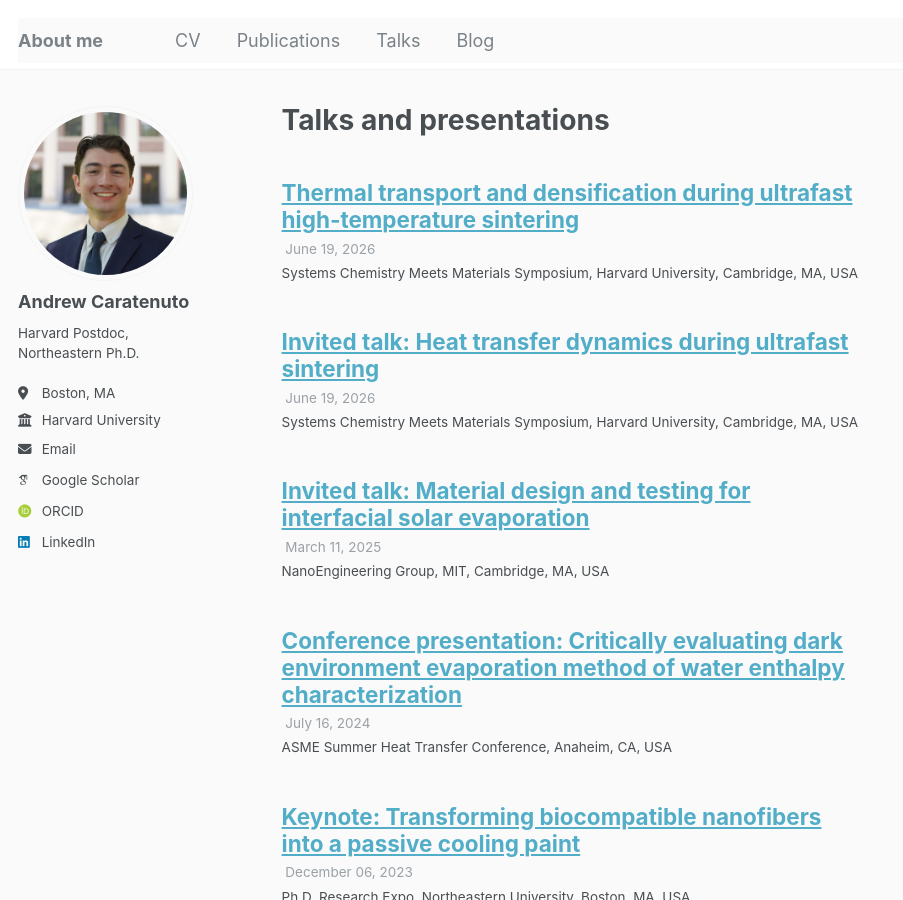
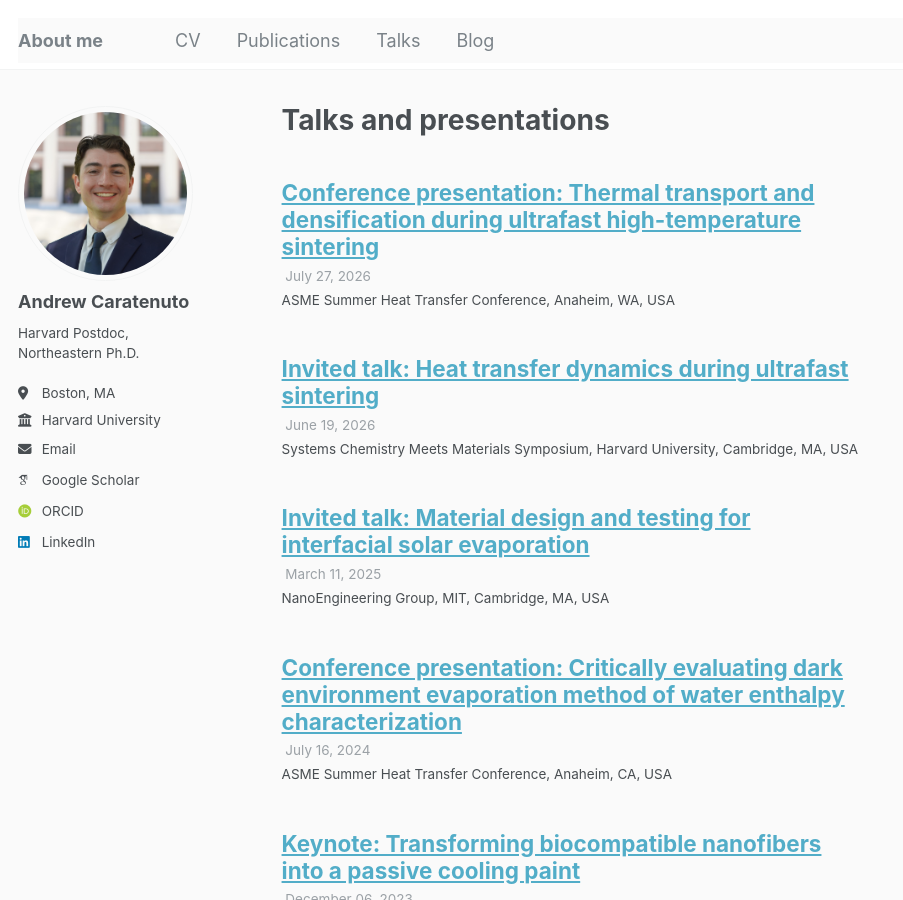
Before and after one commit to andrewcaratenuto/andrewcaratenuto.github.io, a Jekyll site: the page built from _pages/talks.html, in a window 1280 px wide and 900 px high. Shown: the whole window, without its empty margins (0-903 px from the left). Built offline with Jekyll 4.4.1, drawn with Linux system fonts in a browser that asks for light colours; some web fonts are replaced.

Commit message:
Update talk8.md

```diff
--- a/_talks/talk8.md
+++ b/_talks/talk8.md
@@ -1,8 +1,8 @@
 ---
-title: "Thermal transport and densification during ultrafast high-temperature sintering"
+title: "Conference presentation: Thermal transport and densification during ultrafast high-temperature sintering"
 collection: talks
-type: "Systems Chemistry Meets Materials Symposium"
-venue: "Harvard University"
-date: 2026-06-19
-location: "Cambridge, MA, USA"
+type: "ASME Summer Heat Transfer Conference"
+venue: "Anaheim"
+date: 2026-07-27
+location: "WA, USA"
 ---
```
